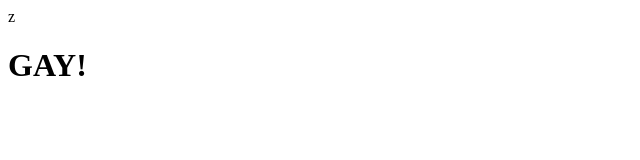
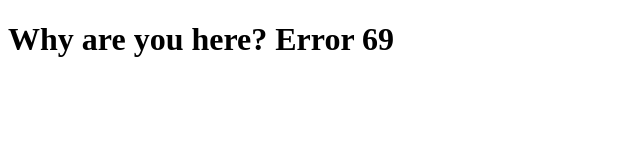
Before and after one commit to fhjalsa/fhjalsa.github.io, a plain HTML site: page docs/index.html in a window 1280 px wide. Shown: the whole page, without its empty margins (0-640 px from the left). Drawn offline with Linux system fonts and the light colour scheme.

Commit message:
Update index.html

```diff
--- a/docs/index.html
+++ b/docs/index.html
@@ -1,11 +1,11 @@
 <!DOCTYPE html>
 <html>
     <head>
-        <title>OVERRIDE Info</title>z
+        <title>Hmmmm</title>
         <meta charset="utf-8">
         <meta name="OVERRIDE Info" content="Info on the Discord Selfbot OVERRIDE">
     </head>
     <body>
-        <h1>GAY!</h1>
+        <h1>Why are you here? Error 69</h1>
     </body>
 </html>
```
